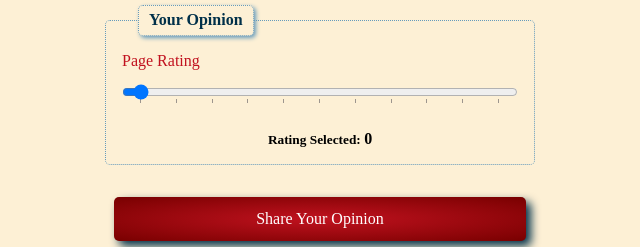
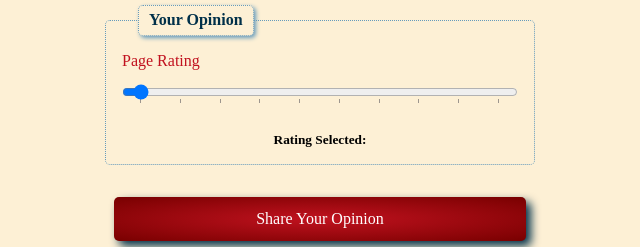
Before and after one commit to deanabriggs/wdd230, a plain HTML site: page form.html in a window 1280 px wide. Shown: the part 702-949 px from the top of the page, 320-960 px from the left. Drawn offline with Linux system fonts and the light colour scheme; a web font is replaced by a local one.

Commit message:
wk4 adj form for 1-10 range

```diff
--- a/form.html
+++ b/form.html
@@ -57,10 +57,9 @@
 
             <fieldset>
                 <legend>Your Opinion</legend>
-                <label>Page Rating <input id="range" type="range" name="range" min="0" max="10" value="0" step="1"
+                <label>Page Rating <input id="range" type="range" name="range" min="1" max="10" value="0" step="1"
                         list="rangevalues"></label>
                 <datalist id="rangevalues">
-                    <option value="0">0</option>
                     <option value="1">1</option>
                     <option value="2">2</option>
                     <option value="3">3</option>
@@ -72,7 +71,7 @@
                     <option value="9">9</option>
                     <option value="10">10</option>
                 </datalist>
-                <div>Rating Selected: <span id="rating">0</span></div>
+                <div>Rating Selected: <span id="rating"></span></div>
             </fieldset>
 
             <input type="submit" value="Share Your Opinion">
```
